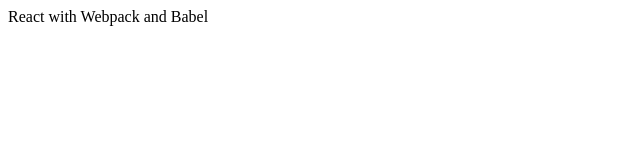
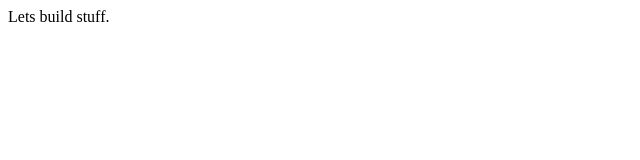
Before and after one commit to dreamer01/react-setup, a React app: page / in a window 1280 px wide. Shown: the top 160 px of the page, without its empty margins (0-640 px from the left). Built offline with nearby package versions, Linux system fonts and the light colour scheme; the HTML template or start-up script is replaced by a standard one.

Commit message:
Refactoring

```diff
--- a/package.json
+++ b/package.json
@@ -4,7 +4,8 @@
   "description": "A react project setup from scratch with webpack 5 and babel.",
   "main": "index.js",
   "scripts": {
-    "start": "webpack",
+    "start": "webpack --mode development",
+    "build": "webpack --mode production",
     "serve": "webpack serve",
     "test": "echo \"Error: no test specified\" && exit 1"
   },
--- /dev/null
+++ b/src/App.js
@@ -0,0 +1,11 @@
+import React from 'react'
+
+function App({message}) {
+  return (
+    <div>
+      {message}
+    </div>
+  )
+}
+
+export default App
--- a/src/index.js
+++ b/src/index.js
@@ -1,9 +1,9 @@
 import React from 'react';
 import ReactDOM from 'react-dom';
 
-const title = 'React with Webpack and Babel';
+import App from "./App";
 
 ReactDOM.render(
-  <div>{title}</div>,
+  <App message="Lets build stuff." />,
   document.getElementById('root')
 );
--- a/webpack.config.js
+++ b/webpack.config.js
@@ -1,7 +1,6 @@
 const path = require('path');
 
 module.exports = {
-  mode: 'development',
   entry: path.resolve(__dirname, './src/index.js'),
   module: {
     rules: [
```
Also changed, not shown: 1 other file (tests, documents, lock files or other folders).
